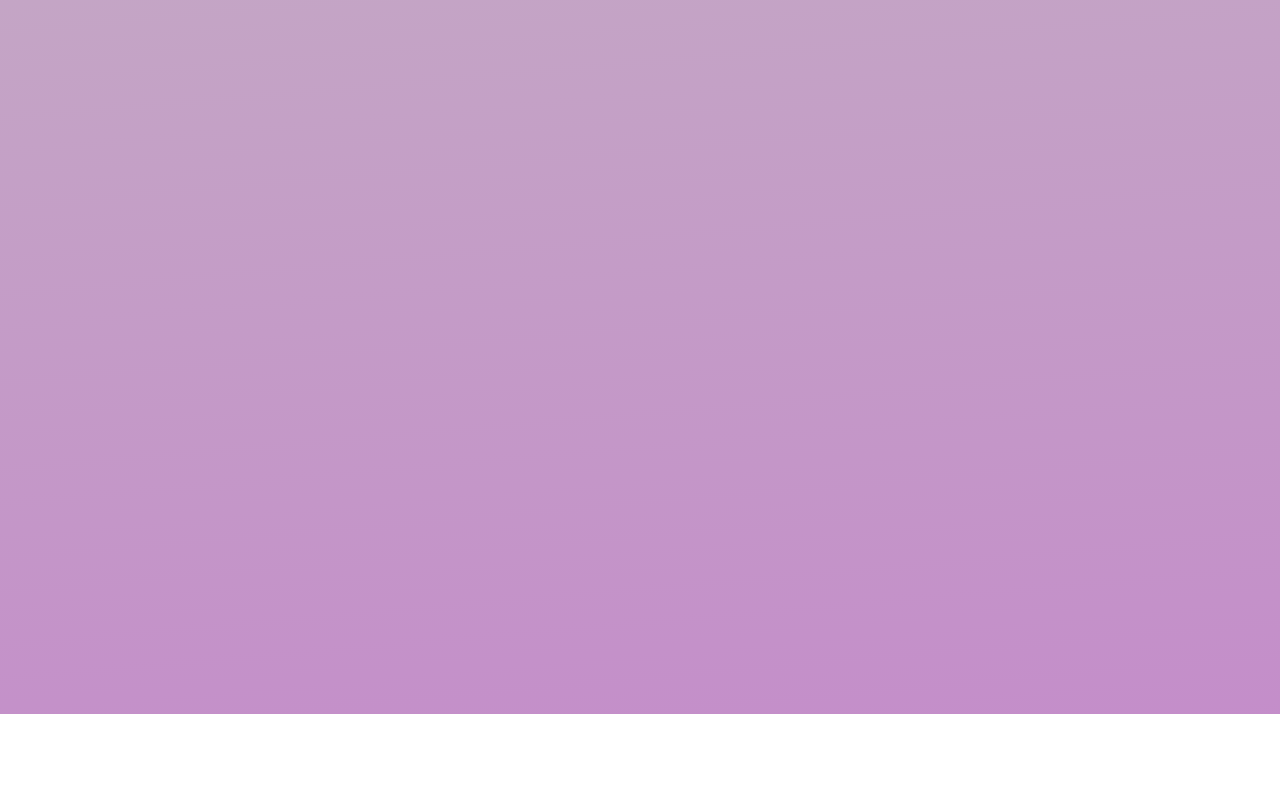
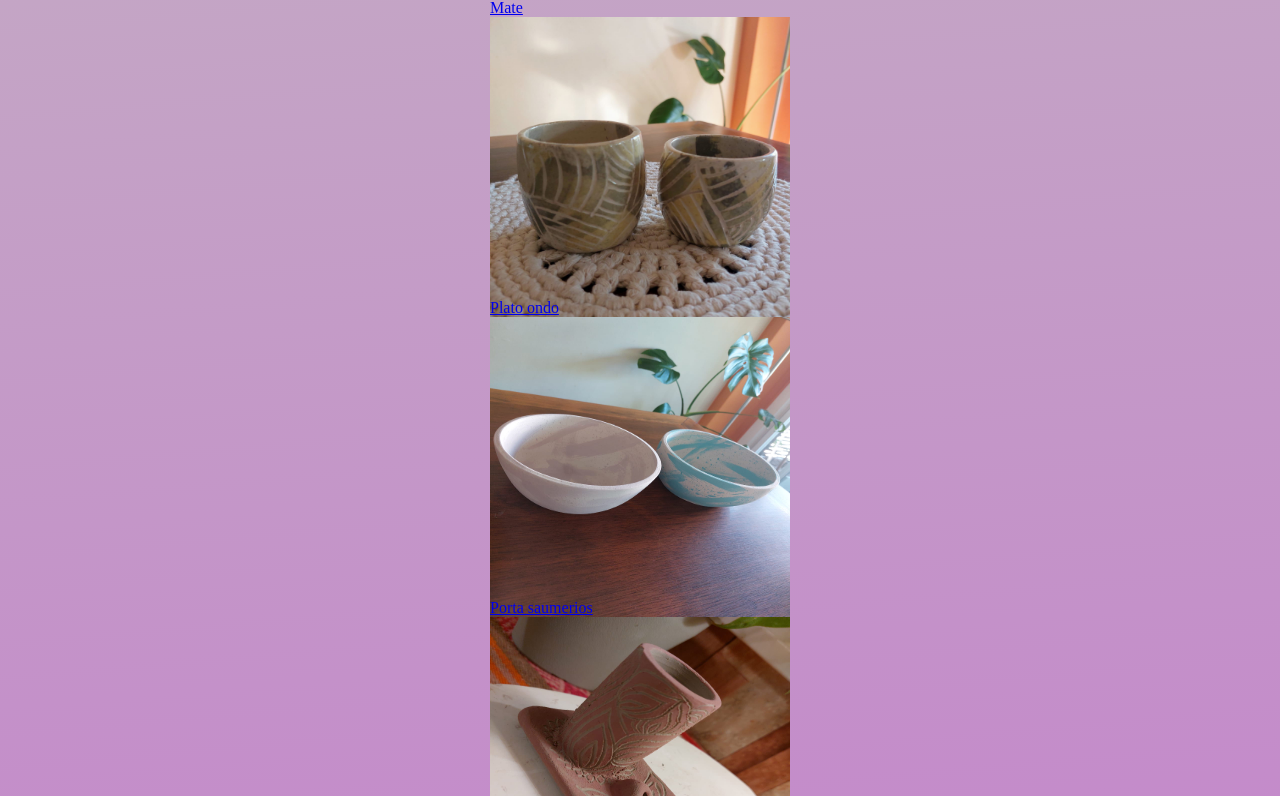
Before and after one commit to Ssant1ago/Pieza-Unica, a plain HTML site: page contacto.html in a window 1280 px wide. Shown: the part 86-882 px from the top of the page. Before the commit the page ends 800 px from the top, so only its background shows below. Drawn offline with Linux system fonts and the light colour scheme.

Commit message:
se agrego una lista navegable para a futuro el cliente elija a que seccion de productos entrar

```diff
--- a/contacto.html
+++ b/contacto.html
@@ -16,11 +16,19 @@
                 <ul class="nav-links">
                     <li><a href="./index.html">Inicio</a></li>
                     <li><a href="./productos.html">Productos</a></li>
-                    <li><a href="./nosotros.html">Nosotros</a></li>
                     <li><a href="./contacto.html">Contacto</a></li>
                 </ul>
             </nav>
         </header>
 
+        <section class="Lista">
+            <nav>
+                <li class="Listas"><a href="./mate.html">Mate</a><img src="./imagenes/Mate.jpg" alt=Mate></li>
+                <li class="Listas"><a href="./plato ondo.html">Plato ondo</a><img src="./imagenes/Plato Ondo.jpg" alt="Plato ondo"></li>
+                <li class="Listas"><a href="./porta saumerios.html">Porta saumerios</a><img src="./imagenes/Porta saumerios.jpg" alt="Porta saumerios"></li>
+                <li class="Listas"><a href="./porta vela.html"> Porta vela</a><img src="./imagenes/Porta vela.jpg" alt="Porta vela"></li>
+            </nav>
+        </section>
+
 </body>
 </html>
--- a/estilos.css
+++ b/estilos.css
@@ -134,3 +134,19 @@ body{
     border-radius: 50PX;
     margin-top: 85px;
 }
+
+.Lista{
+    display: flex;
+    justify-content: center;
+}
+
+.Listas{
+    width: 300px;
+    height: 300px;
+    list-style: none;
+}
+
+.Listas img{
+    width: 100%;
+    height: 100%;
+}
```
Also changed, not shown: index.html (+0 -1 lines), nosotros.html (deleted, +0 -27 lines), productos.html (+0 -1 lines).
